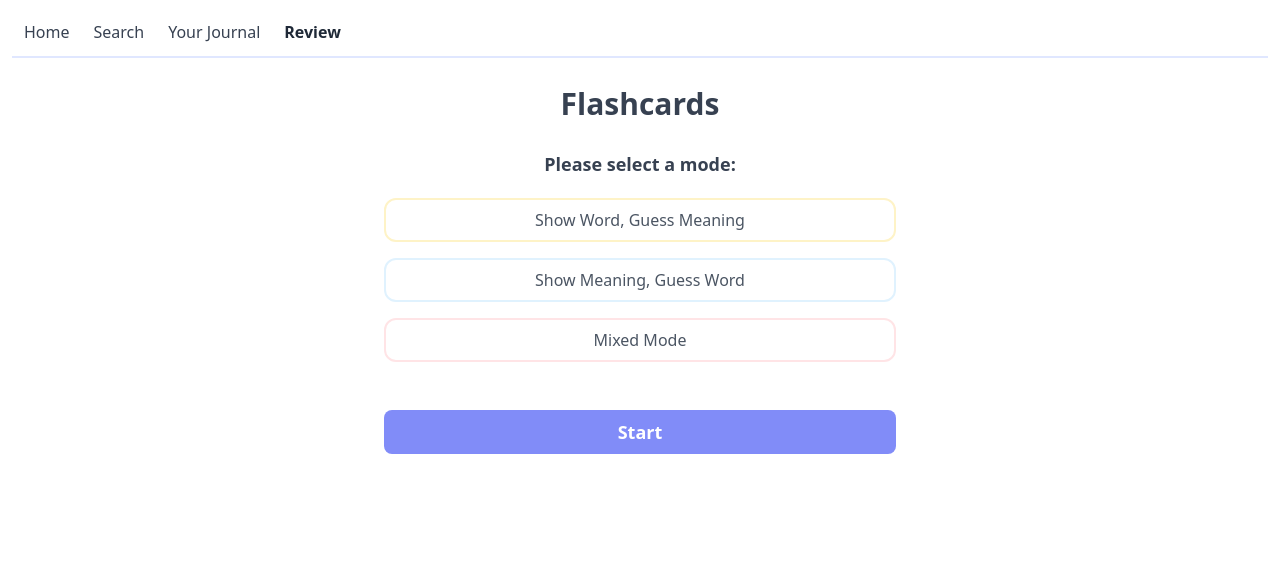
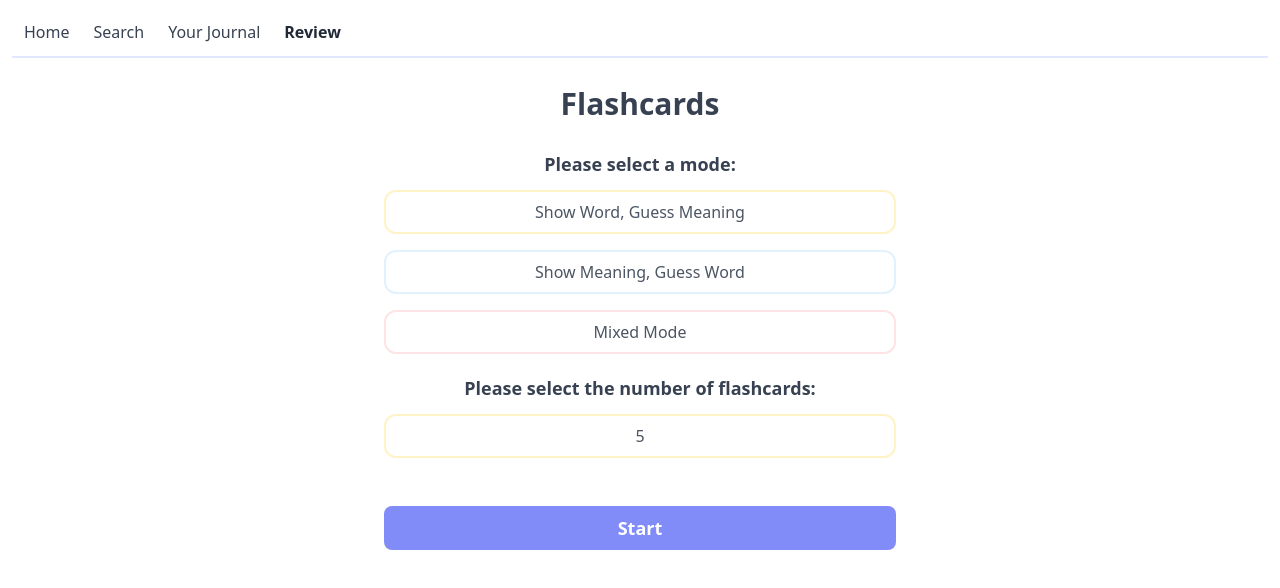
Before and after one commit to TiffanyChan614/Vocabulary-Builder, a React (Create React App) app in the folder vocabularybuilder/: page /review/flashcards in a window 1280 px wide. Shown: the top 588 px of the page. Built offline with nearby package versions, Linux system fonts and the light colour scheme.

Commit message:
Let user specify the number of flashcards

```diff
--- a/vocabularybuilder/src/pages/FlashcardsMode.js
+++ b/vocabularybuilder/src/pages/FlashcardsMode.js
@@ -1,19 +1,32 @@
 import { useDispatch, useSelector } from 'react-redux'
 import {
   updateFlashcardsMode,
+  updateFlashcardsNumber,
   updateFlashcardsWordArray,
 } from '../reducers/flashcardsReducer'
 import { Link } from 'react-router-dom'
 
 const FlashcardsMode = () => {
-  const { mode, wordArray } = useSelector((state) => state.flashcards)
+  const { mode, number, wordArray } = useSelector((state) => state.flashcards)
   const dispatch = useDispatch()
 
-  const buttonStyleClassName = (buttonMode) => {
+  const minNum = Math.max(5, wordArray.length)
+
+  const words = (() => {
+    try {
+      return JSON.parse(localStorage.getItem('journal'))
+    } catch {
+      return []
+    }
+  })()
+
+  const buttonStyleClassName = (type, option) => {
     const baseStyle =
       'border-2 text-gray-600 rounded-xl py-2 px-4 w-full flex justify-center items-center hover:font-semibold'
     const colorStyle = () => {
-      switch (buttonMode) {
+      switch (type) {
+        case 'mode':
+          switch (option) {
             case 'wordToMeaning':
               return (
                 'border-amber-100 hover:bg-amber-100' +
@@ -29,6 +42,34 @@ const FlashcardsMode = () => {
                 'border-rose-100 hover:bg-rose-100' +
                 (mode === 'mixed' ? ' bg-rose-100 font-semibold' : '')
               )
+            default:
+              return ''
+          }
+        case 'number':
+          switch (option) {
+            case `${minNum}`:
+              return (
+                'border-amber-100 hover:bg-amber-100' +
+                (number === minNum ? ' bg-amber-100 font-semibold' : '')
+              )
+            case '10':
+              return (
+                'border-sky-100 hover:bg-sky-100' +
+                (number === 10 ? ' bg-sky-100 font-semibold' : '')
+              )
+            case '15':
+              return (
+                'border-rose-100 hover:bg-rose-100' +
+                (number === 15 ? ' bg-rose-100 font-semibold' : '')
+              )
+            case '20':
+              return (
+                'border-lime-100 hover:bg-lime-100' +
+                (number === 20 ? ' bg-lime-100 font-semibold' : '')
+              )
+            default:
+              return ''
+          }
         default:
           return ''
       }
@@ -60,23 +101,20 @@ const FlashcardsMode = () => {
   }
 
   const initWordArray = () => {
-    try {
-      const words = JSON.parse(localStorage.getItem('journal'))
-      console.log('words', words)
-      const wordArray = words.map((word) => ({
+    const wordArray =
+      words?.map((word) => ({
         word: word.word,
         definition: word.definition,
         images: word.images,
-      }))
+      })) || []
 
-      dispatch(updateFlashcardsWordArray(shuffleArray(wordArray)))
-    } catch (error) {
-      console.log('error in initWordArray', error)
-    }
+    const shuffledArray = shuffleArray(wordArray)
+
+    dispatch(updateFlashcardsWordArray(shuffledArray.slice(0, number)))
   }
 
   const handleStart = (e) => {
-    console.log('click start')
+    e.stopPropagation()
     if (mode === '') {
       e.preventDefault()
       window.alert('Please select a mode')
@@ -85,29 +123,74 @@ const FlashcardsMode = () => {
     }
   }
 
+  const handleNumberClick = (e) => {
+    e.stopPropagation()
+    dispatch(updateFlashcardsNumber(parseInt(e.target.name)))
+  }
+
   return (
-    <div className='flex flex-col gap-5 text-center'>
+    <div className='card flex flex-col gap-5 text-center'>
+      <div className='card--mode flex flex-col gap-3'>
         <h2 className='text-lg font-bold'>Please select a mode:</h2>
         <div className='flex flex-col gap-4'>
           <button
             name='wordToMeaning'
             onClick={handleModeClick}
-          className={buttonStyleClassName('wordToMeaning')}>
+            className={buttonStyleClassName('mode', 'wordToMeaning')}>
             Show Word, Guess Meaning
           </button>
           <button
             name='meaningToWord'
             onClick={handleModeClick}
-          className={buttonStyleClassName('meaningToWord')}>
+            className={buttonStyleClassName('mode', 'meaningToWord')}>
             Show Meaning, Guess Word
           </button>
           <button
             name='mixed'
             onClick={handleModeClick}
-          className={buttonStyleClassName('mixed')}>
+            className={buttonStyleClassName('mode', 'mixed')}>
             Mixed Mode
           </button>
         </div>
+      </div>
+      <div className='card--number flex flex-col gap-3'>
+        <h2 className='text-lg font-bold'>
+          Please select the number of flashcards:
+        </h2>
+        <div className='flex flex-col gap-4'>
+          <button
+            name={minNum.toString()}
+            onClick={handleNumberClick}
+            className={buttonStyleClassName('number', minNum.toString())}>
+            5
+          </button>
+          {words?.length >= 10 && (
+            <button
+              name='10'
+              onClick={handleNumberClick}
+              className={buttonStyleClassName('number', '10')}>
+              10
+            </button>
+          )}
+          {words?.length >= 15 && (
+            <button
+              name='15'
+              onClick={handleNumberClick}
+              className={buttonStyleClassName('number', '15')}>
+              15
+            </button>
+          )}
+          {words?.length >= 20 && (
+            <button
+              name='20'
+              onClick={handleNumberClick}
+              className={buttonStyleClassName('number', '20')}>
+              20
+            </button>
+          )}
+        </div>
+      </div>
+
       <Link
         to={mode === '' ? '' : '0'}
         onClick={handleStart}>
--- a/vocabularybuilder/src/pages/Journal.js
+++ b/vocabularybuilder/src/pages/Journal.js
@@ -47,6 +47,9 @@ const Journal = () => {
   }, [])
 
   const getFilteredAndSortedWords = () => {
+    if (!words) {
+      return []
+    }
     let filteredAndSortedWords = [...words]
     if (searchValue !== '') {
       filteredAndSortedWords = filteredAndSortedWords
--- a/vocabularybuilder/src/reducers/flashcardsReducer.js
+++ b/vocabularybuilder/src/reducers/flashcardsReducer.js
@@ -3,6 +3,7 @@ import { createSlice } from '@reduxjs/toolkit'
 const initialState = {
   mode: '',
   wordArray: [],
+  number: 0,
 }
 
 const flashcardsSlice = createSlice({
@@ -21,6 +22,12 @@ const flashcardsSlice = createSlice({
         wordArray: action.payload,
       }
     },
+    setNumber: (state, action) => {
+      return {
+        ...state,
+        number: action.payload,
+      }
+    },
   },
 })
 
@@ -32,5 +39,8 @@ export const updateFlashcardsWordArray = (wordArray) => {
   return { type: 'flashcards/setWordArray', payload: wordArray }
 }
 
-export const { setMode, setWordArray } = flashcardsSlice.actions
+export const updateFlashcardsNumber = (number) => {
+  return { type: 'flashcards/setNumber', payload: number }
+}
+
 export default flashcardsSlice.reducer
```
Lines whose indentation alone changed are shown as unchanged.
